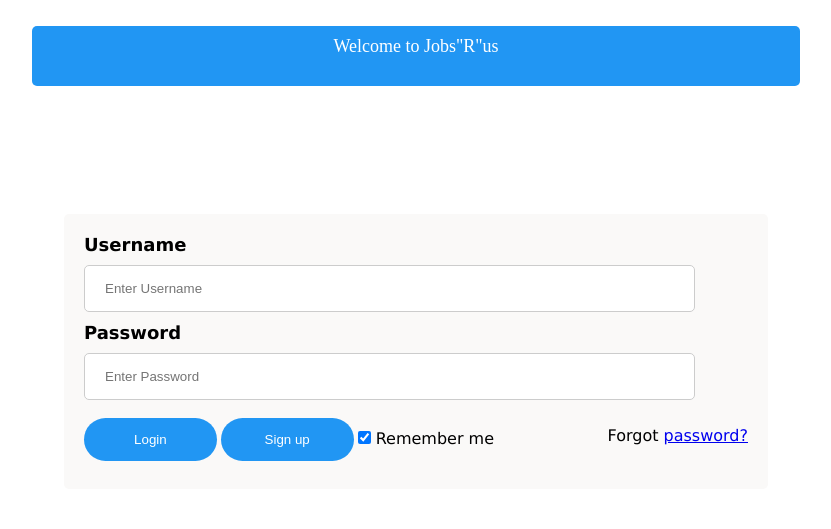
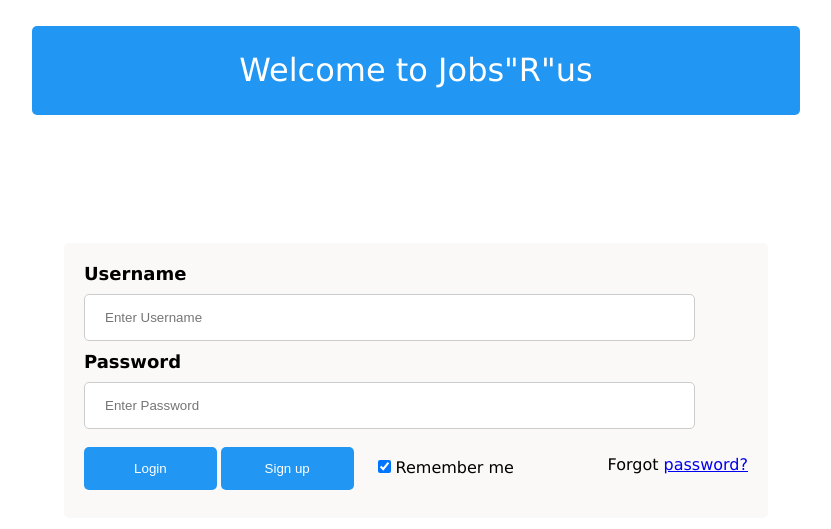
Before and after one commit to Owen-SS/Software-Engineering-Assignment, a Flask app: page /loginpage in a window 1280 px wide. Shown: the top 529 px of the page, without its empty margins (224-1055 px from the left). Run offline with Flask 2, Linux system fonts and the light colour scheme.

Commit message:
Small touches to login page

```diff
--- a/static/css/loginpage.css
+++ b/static/css/loginpage.css
@@ -3,28 +3,25 @@
   padding:0;
 }
 
-label, span, title{
+label, span, .title{
   font-family: 'Lucida Sans', 'Lucida Sans Regular', 'Lucida Grande', 'Lucida Sans Unicode', Geneva, Verdana, sans-serif;
 }
 
 #top{
+  background-color: #2196F3;
   margin-top: 2%;
   margin-left: 20%;
   margin-right: 20%;
-  z-index: 4;
   width: 60%;
-  padding-top: 10px;
-  padding-bottom: 10px;
   border-radius: 5px;
-  height:40px;
-  background-color: #2196F3;
+  padding-top: 2%;
+  padding-bottom: 2%;
 }
 
 #top .title{
   text-align: center;
-  font-size: large;
+  font-size: xx-large;
   color: white;
-  align-content: center;
 }
 
 #TextUser{
@@ -57,31 +54,30 @@ label, span, title{
   outline:none;
 }
 
-button {
+#loginform button {
   background-color: #2196F3;
   padding: 14px 20px;
   color: white;
-  border:0;
+  border: 0;
   margin: 8px 0;
   cursor: pointer;
   width: 20%;
-  border-radius:40px;
+  border-radius: 5px;
 }
 
-button:hover {
+#loginform button:hover {
   opacity: 0.6;
 }
 
-.cancelbtn {
-  width: 20%;
-  padding: 14px 18px;
-  background-color: #f44336;
+#loginform .remember{
+  padding-left: 3%;
 }
-.container {
+
+#loginform .container {
   padding: 20px;
 }
 
-span.psw {
+#loginform .psw {
   float: right;
   padding-top: 16px;
 }
```
